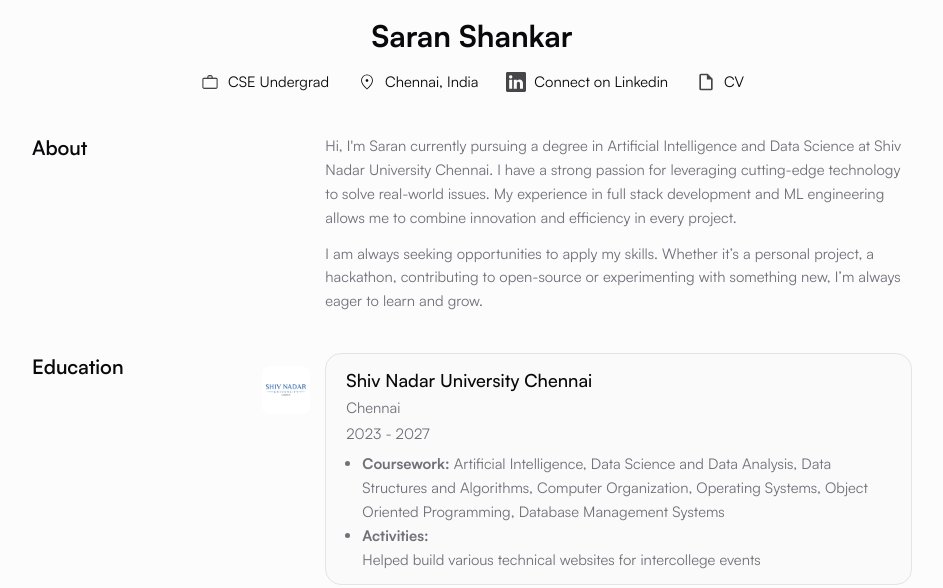
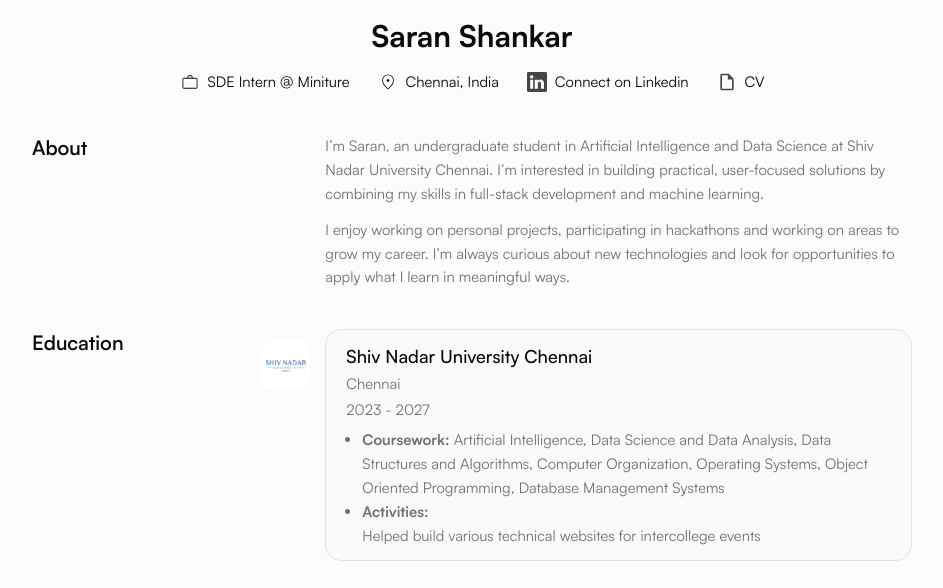
Before and after one commit to Try3D/try3d.github.io, an Astro site: page / in a window 1280 px wide. Shown: the part 270-858 px from the top of the page, without its empty margins (168-1111 px from the left). Built offline with nearby package versions, Linux system fonts and the light colour scheme; Astro itself is replaced by a stand-in of ours.

Commit message:
Add internship in the top bar

```diff
--- a/src/components/layout/Header.astro
+++ b/src/components/layout/Header.astro
@@ -29,7 +29,7 @@
 			</a>
 
 			<a
-				href='https://linkedin.com/in/saranshankar'
+				href='https://linkedin.com/in/rsarans186'
 				class='flex-none text-[1.05rem] font-medium text-muted-foreground hover:text-foreground/75'
         target="_blank"
 			>
--- a/src/pages/index.astro
+++ b/src/pages/index.astro
@@ -26,7 +26,7 @@ const others = ['Linux', 'Docker', 'Git']
 				<h1 class='text-3xl font-bold'>Saran Shankar</h1>
         <!-- <h2 class='text-2xl'>AI/ML Engineer</h2> -->
 				<div class='flex flex-wrap justify-center gap-x-7 gap-y-3'>
-					<Label title='CSE Undergrad'>
+					<Label title='SDE Intern @ Miniture'>
 						<svg xmlns='http://www.w3.org/2000/svg' viewBox='0 0 24 24' class='h-5 w-5' slot='icon'
 							><path
 								fill='currentColor'
@@ -45,7 +45,7 @@ const others = ['Linux', 'Docker', 'Git']
 					<Label
 						title='Connect on Linkedin'
 						as='a'
-						href='https://www.linkedin.com/in/saranshankar/'
+						href='https://www.linkedin.com/in/rsarans186/'
 						target='_blank'
 					>
 						<svg
@@ -81,17 +81,13 @@ const others = ['Linux', 'Docker', 'Git']
 		</section>
 
 		<Section title='About'>
-			<p class='text-muted-foreground'>
-				Hi, I'm Saran currently pursuing a degree in Artificial Intelligence and Data Science at
-				Shiv Nadar University Chennai. I have a strong passion for leveraging cutting-edge
-				technology to solve real-world issues. My experience in full stack development and ML
-				engineering allows me to combine innovation and efficiency in every project.
-			</p>
-			<p class='text-muted-foreground'>
-				I am always seeking opportunities to apply my skills. Whether it’s a personal project, a
-				hackathon, contributing to open-source or experimenting with something new, I’m always eager
-				to learn and grow.
-			</p>
+      <p class='text-muted-foreground'>
+	I’m Saran, an undergraduate student in Artificial Intelligence and Data Science at Shiv Nadar University Chennai. I’m interested in building practical, user-focused solutions by combining my skills in full-stack development and machine learning.
+</p>
+<p class='text-muted-foreground'>
+	I enjoy working on personal projects, participating in hackathons and working on areas to grow my career. I’m always curious about new technologies and look for opportunities to apply what I learn in meaningful ways.
+</p>
+
 		</Section>
 
 		<Section title='Education'>
```
Also changed, not shown: 1 other file.
